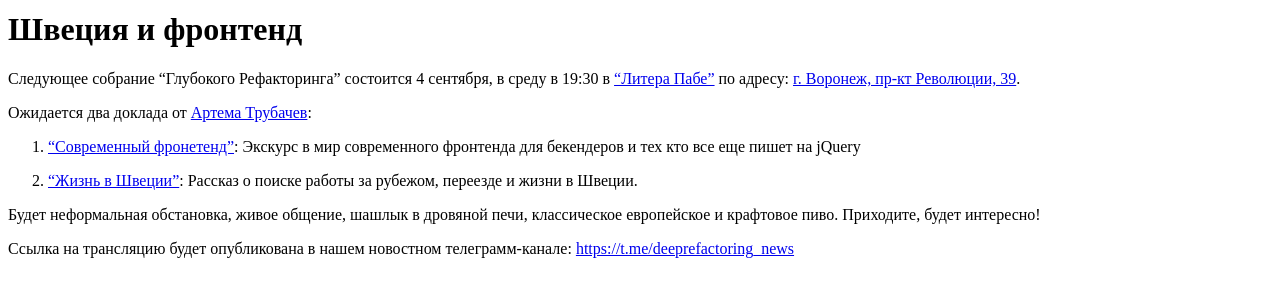
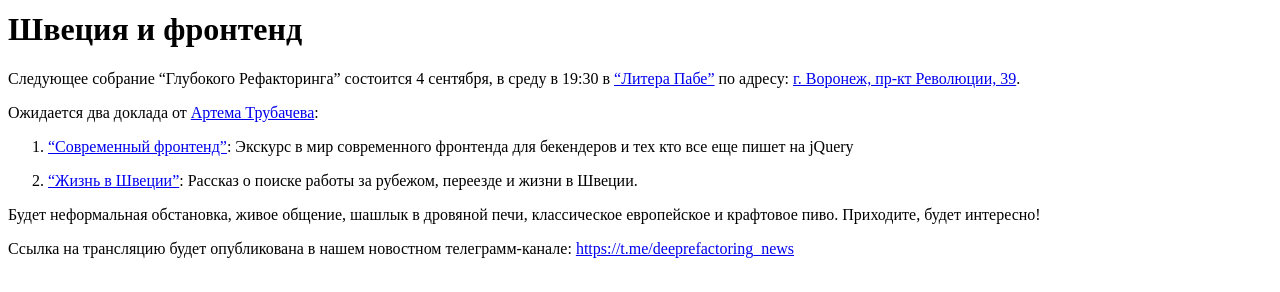
Before and after one commit to deeprefactoring/deeprefactoring.github.io, a Jekyll site: the page built from _posts/2018-08-22-meetup-33.md, in a window 1280 px wide. Shown: the part 264-556 px from the top of the page. Built offline with Jekyll 4.4.1, drawn with Linux system fonts in a browser that asks for light colours; nearby versions of some CDN libraries.

Commit message:
Fix next link. Fix misprints (#129)

```diff
--- a/_posts/2018-08-22-meetup-33.md
+++ b/_posts/2018-08-22-meetup-33.md
@@ -14,9 +14,9 @@
 
 Следующее собрание “Глубокого Рефакторинга” состоится 4 сентября, в среду в 19:30 в ["Литера Пабе"]({% link pages/litera_b.md %}) по адресу: [г. Воронеж, пр-кт Революции, 39](http://go.2gis.com/knmv6).
 
-Ожидается два доклада от [Артема Трубачев]({% link _speakers/artem-trubachev.md %}):
+Ожидается два доклада от [Артема Трубачева]({% link _speakers/artem-trubachev.md %}):
 
-1. ["Современный фронетенд"]({% link _papers/33-frontend.md %}): Экскурс в мир современного фронтенда для бекендеров и тех кто все еще пишет на jQuery
+1. ["Современный фронтенд"]({% link _papers/33-frontend.md %}): Экскурс в мир современного фронтенда для бекендеров и тех кто все еще пишет на jQuery
 
 2. ["Жизнь в Швеции"]({% link _papers/33-sweden.md %}): Рассказ о поиске работы за рубежом, переезде и жизни в Швеции.
 
```
Also changed, not shown: _posts/2018-07-30-meetup-32.md (+0 -1 lines).
